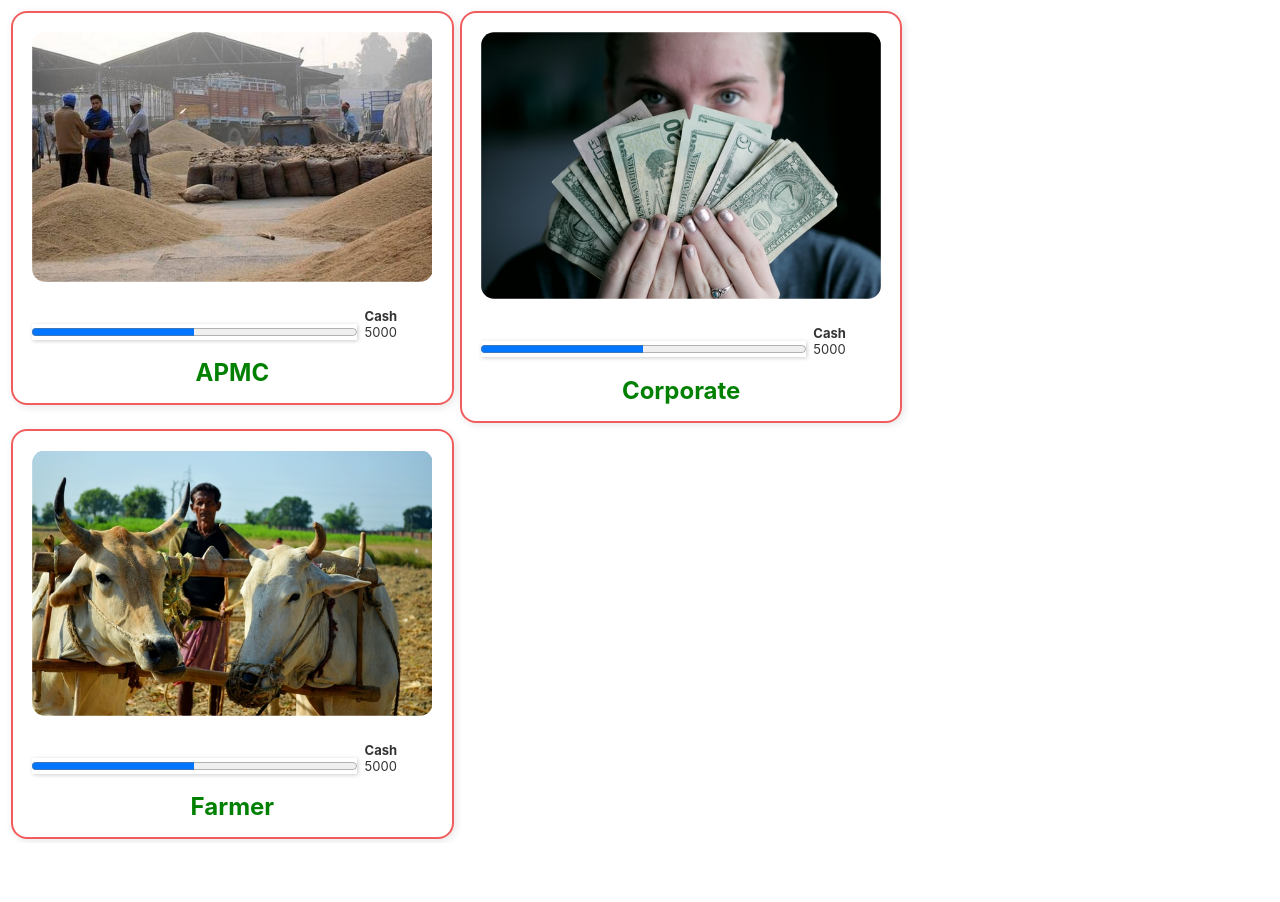
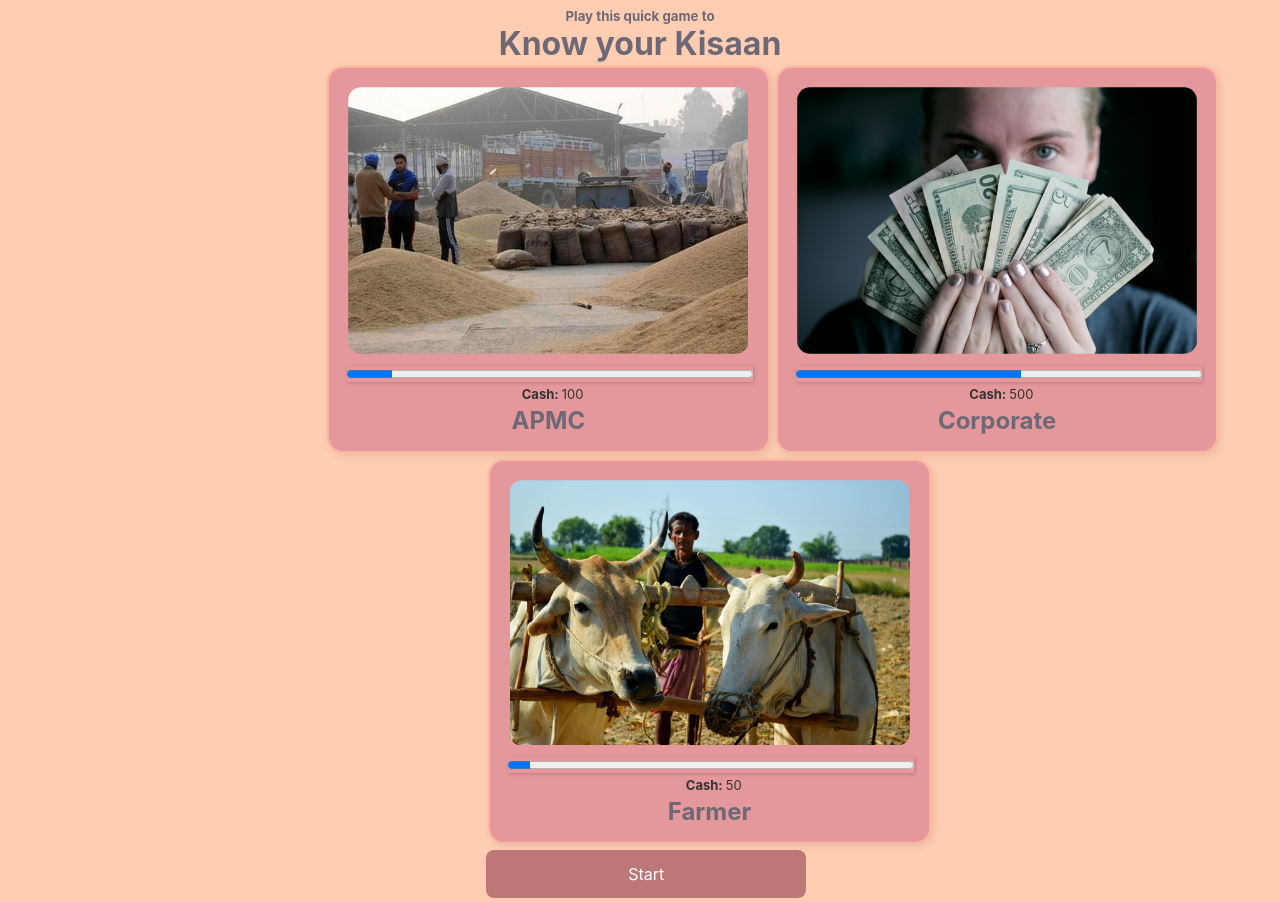
Before and after one commit to tarunbatra/know-your-kisaan, a Svelte app: page / in a window 1280 px wide. Before the commit the page ends 843 px from the top, so only its background shows below. Built offline with nearby package versions, Linux system fonts and the light colour scheme.

Commit message:
UI improvements

```diff
--- a/package.json
+++ b/package.json
@@ -4,7 +4,7 @@
   "scripts": {
     "build": "rollup -c",
     "dev": "rollup -c -w",
-    "start": "sirv public",
+    "start": "sirv public --host",
     "lint": "eslint src",
     "lint:fix": "eslint src --fix"
   },
--- a/public/global.css
+++ b/public/global.css
@@ -5,6 +5,7 @@ html, body {
 }
 
 body {
+	background-color: #ffcdb2;
 	color: #333;
 	margin: 0;
 	padding: 8px;
--- a/src/App.svelte
+++ b/src/App.svelte
@@ -1,33 +1,42 @@
 <script>
-	import Farmer from "./components/Farmer.svelte";
-	import APMC from "./components/APMC.svelte";
-	import Corporate from "./components/Corporate.svelte";
-	export let user = { loggedIn: false }
+	import { onMount } from 'svelte';
+	import Market from './models/market';
+	import Farmer from './components/Farmer.svelte';
+	import APMC from './components/APMC.svelte';
+	import Corporate from './components/Corporate.svelte';
+	import Btn from './components/Btn.svelte';
+	let farmer;
+	let apmc;
+	let corporate;
 
-	export function toggle() {
-		user.loggedIn = !user.loggedIn
-	}
+	onMount(async () => {
+	})
 </script>
 
 <main>
+	<h5 class="head">Play this quick game to</h5>
+	<h1 class="head">Know your Kisaan</h1>
 	<div class="container">
 		<div class="list">
 			<div class="apmc">
-				<APMC></APMC>
+				<APMC bind:model={apmc}></APMC>
 			</div>
 			<div class="corporate">
-				<Corporate></Corporate>
+				<Corporate bind:model={corporate}></Corporate>
 			</div>
 		</div>
 		<div class="farmer">
-			<Farmer></Farmer>
+			<Farmer bind:model={farmer}></Farmer>
 		</div>
-
+		<div class="btn">
+			<Btn></Btn>
+		</div>
 	</div>
 </main>
 
 <style>
 	.container {
+		margin-left: auto;
 		display: grid;
 	}
 	.list {
@@ -36,10 +45,33 @@
 	.apmc{
 		grid-row: 1;
 	}
-	.corporate{
+	.corporate {
 		grid-row: 1;
 	}
-	.farmer{
+	.farmer {
 		grid-row: 2;
 	}
+	.btn {
+		grid-row: 3;
+	}
+	.head {
+		display: block;
+		text-align: center;
+		color: #6d6875;
+		margin: 0 auto;
+	}
+	main {
+		display: block;
+	}
+	@media (min-width: 600px) {
+		.container {
+			margin-left: 25%;
+		}
+		.farmer {
+			margin-left: 17%;
+		}
+		.btn {
+			margin-left: -32%;
+		}
+	}
 </style>
--- a/src/components/APMC.svelte
+++ b/src/components/APMC.svelte
@@ -2,7 +2,7 @@
 	import Card from './Card.svelte'
 	import Bidder from '../models/bidder'
   export let name = 'APMC'
-	export let model = new Bidder({ name, cash: 5000 })
+	export let model = new Bidder({ name, cash: 100 })
 	let img = {
 		src: '/images/apmc.jpg',
 		alt: 'APMC premises'
--- /dev/null
+++ b/src/components/Btn.svelte
@@ -0,0 +1,29 @@
+<script>
+  export let text = 'Start'
+  export let disabled = false
+</script>
+
+<button on:click class:disabled={disabled}>{text} </button>
+
+<style>
+  button {
+    display: block;
+    min-width: fit-content;
+    width: 90vw;
+    background-color: #be7777;
+    border: 2px white;
+    border-radius: 0.5em;
+    color: white;
+    margin-top: 0.2em;
+    height: 3em;
+    margin: 0.2em auto;
+  }
+  .disabled {
+    background-color: #ffb5b5;
+  }
+  @media (min-width: 600px) {
+    button {
+      width: 25vw;
+    }
+  }
+</style>
--- a/src/components/Card.svelte
+++ b/src/components/Card.svelte
@@ -1,5 +1,5 @@
 <script>
-	import Cash from './Cash.svelte'
+	import Meter from './Meter.svelte'
 	export let img = {}
 	export let cash = 0
 	export let name = 'Name'
@@ -10,7 +10,7 @@
 		<img src={img.src} alt={img.alt}>
 		<br>
 		<span class="cash">
-			<Cash value={cash} max={10000}></Cash>
+			<Meter name="Cash"value={cash} max={900}></Meter>
 		</span>
 		<h2>{name}</h2>
 	</div>
@@ -23,11 +23,12 @@
 		max-width: max-content;
 		display: flex;
 		flex-wrap: wrap;
-		border: 2px solid rgb(241, 93, 93);
+		border: 2px solid #ffb4a2;
 		border-radius: 1em;
 		box-shadow: 2px 2px 8px rgba(0,0,0,0.1);
 		padding: 1em;
 		margin: 0.2em 0.2em 0.2em 0.2em;
+		background-color: #e5989b;
 	}
 
 	img {
@@ -38,15 +39,15 @@
 		border-radius: 1em;
 		padding: 0.2em;
 	}
-	span {
+	.cash {
 		display: inline-block;
 		width: 100%;
-		padding: 0.2em;
+		padding: 0.1em;
 	}
 	h2 {
 		display: block;
 		text-align: center;
-		color: green;
+		color: #6d6875;
 		margin: 0 auto;
 	}
 </style>
--- a/src/components/Corporate.svelte
+++ b/src/components/Corporate.svelte
@@ -2,7 +2,7 @@
 	import Card from './Card.svelte'
 	import Bidder from '../models/bidder'
   export let name = 'Corporate'
-	export let model = new Bidder({ name, cash: 5000 })
+	export let model = new Bidder({ name, cash: 500 })
 	let img = {
 		src: '/images/corporate.jpg',
 		alt: 'Corporate buiding'
--- a/src/components/Farmer.svelte
+++ b/src/components/Farmer.svelte
@@ -2,7 +2,7 @@
 	import Card from './Card.svelte'
 	import Seller from '../models/seller'
   export let name = 'Farmer'
-	export let model = new Seller({ name, cash: 5000 })
+	export let model = new Seller({ name, cash: 50 })
 	let img = {
 		src: '/images/farmer.jpg',
 		alt: 'A farmer with bullocks'
--- a/src/components/Meter.svelte
+++ b/src/components/Meter.svelte
@@ -5,30 +5,26 @@
 </script>
 
 <div class="meter">
-  <progress min=0 {max} {value}></progress>
+  <progress min=0 {max} {value}></progress><br>
   <p class="label">
-    <strong>{name}</strong><br>{value}
+    <strong>{name}: </strong>{value}
   </p>
 </div>
 
 
 <style>
-  /* progress {
-  } */
   progress {
-    /* transform: rotate(270deg); */
-    /* border-radius: 7px; */
-    width: 80%;
+    width: 100%;
     box-shadow: 1px 1px 4px rgba( 0, 0, 0, 0.2 );
   }
   progress::-webkit-progress-bar {
-    background-color: rgb(97, 97, 107);
+    background-color: #6d6875;
   }
   progress::-webkit-progress-value {
     box-shadow: 1px 1px 5px 3px rgba( 255, 0, 0, 0.8 );
   }
   progress::-moz-progress-bar {
-    background-color: rgb(97, 97, 107);
+    background-color: #6d6875;
   }
   progress::-moz-progress-value {
     box-shadow: 1px 1px 5px 3px rgba( 255, 0, 0, 0.8 );
@@ -36,10 +32,11 @@
 
   .label {
     font-size: small;
-    display: inline-block;
-    width: 10%;
+    display: block;
+    width: 100%;
     padding: 0.2em;
-    margin-right: 0.1em;
+    margin: 0 auto;
+    text-align: center;
   }
   .meter {
     width: 100%;
--- a/src/components/video.svelte
+++ /dev/null
@@ -1,132 +0,0 @@
-<script>
-	// These values are bound to properties of the video
-	let time = 0;
-	let duration;
-	let paused = true;
-
-	let showControls = true;
-	let showControlsTimeout;
-
-	function handleMousemove(e) {
-		// Make the controls visible, but fade out after
-		// 2.5 seconds of inactivity
-		clearTimeout(showControlsTimeout);
-		showControlsTimeout = setTimeout(() => showControls = false, 2500);
-		showControls = true;
-
-		if (!(e.buttons & 1)) return; // mouse not down
-		if (!duration) return; // video not loaded yet
-
-		const { left, right } = this.getBoundingClientRect();
-		time = duration * (e.clientX - left) / (right - left);
-	}
-
-	function handleMousedown(e) {
-		// we can't rely on the built-in click event, because it fires
-		// after a drag — we have to listen for clicks ourselves
-
-		function handleMouseup() {
-			if (paused) e.target.play();
-			else e.target.pause();
-			cancel();
-		}
-
-		function cancel() {
-			e.target.removeEventListener('mouseup', handleMouseup);
-		}
-
-		e.target.addEventListener('mouseup', handleMouseup);
-
-		setTimeout(cancel, 200);
-	}
-
-	function format(seconds) {
-		if (isNaN(seconds)) return '...';
-
-		const minutes = Math.floor(seconds / 60);
-		seconds = Math.floor(seconds % 60);
-		if (seconds < 10) seconds = '0' + seconds;
-
-		return `${minutes}:${seconds}`;
-	}
-</script>
-
-<style>
-	div {
-		position: relative;
-	}
-
-	.controls {
-		position: absolute;
-		top: 0;
-		width: 100%;
-		transition: opacity 1s;
-	}
-
-	.info {
-		display: flex;
-		width: 100%;
-		justify-content: space-between;
-	}
-
-	span {
-		padding: 0.2em 0.5em;
-		color: white;
-		text-shadow: 0 0 8px black;
-		font-size: 1.4em;
-		opacity: 0.7;
-	}
-
-	.time {
-		width: 3em;
-	}
-
-	.time:last-child { text-align: right }
-
-	progress {
-		display: block;
-		width: 100%;
-		height: 10px;
-		-webkit-appearance: none;
-		appearance: none;
-	}
-
-	progress::-webkit-progress-bar {
-		background-color: rgba(0,0,0,0.2);
-	}
-
-	progress::-webkit-progress-value {
-		background-color: rgba(255,255,255,0.6);
-	}
-
-	video {
-		width: 100%;
-	}
-</style>
-
-<h1>Caminandes: Llamigos</h1>
-<p>From <a href="https://cloud.blender.org/open-projects">Blender Open Projects</a>. CC-BY</p>
-
-<div>
-	<video
-		poster="https://sveltejs.github.io/assets/caminandes-llamigos.jpg"
-		src="https://sveltejs.github.io/assets/caminandes-llamigos.mp4"
-		on:mousemove={handleMousemove}
-		on:mousedown={handleMousedown}
-		bind:currentTime={time}
-		bind:duration
-		bind:paused
-	>
-		<track kind="captions">
-	</video>
-
-	<div class="controls" style="opacity: {duration && showControls ? 1 : 0}">
-		<progress value="{(time / duration) || 0}"/>
-
-		<div class="info">
-			<span class="time">{format(time)}</span>
-			<span>click anywhere to {paused ? 'play' : 'pause'} / drag to seek</span>
-			<span class="time">{format(duration)}</span>
-		</div>
-	</div>
-</div>
--- a/src/models/bidder.js
+++ b/src/models/bidder.js
@@ -5,31 +5,39 @@ export default class Bidder {
 		this.expenses = expenses
 		this.minimumPrice = minimumPrice
 		this.margin = margin
+		this.bid = null
 	}
 
 	toString() {
 		return this.name
 	}
 
-	purchase (quantity, price) {
+	purchase () {
 		// Cash is reduced because the the seller
 		// needs to be paid for the purchase
-		this.cash -= price
+		this.cash -= this.bid.price * this.bid.quantity
 		// Cash is increased after selling the product
 		// further for some profit margin
-		this.cash += price + this.margin * quantity
+		this.cash += this.bid.price + this.margin * this.bid.quantity
+		this.bid = null
 	}
 
-	bid (quantity, competingBid=0) {
-		const perUnitCompetingBid = competingBid / quantity
-		const potentialBid = quantity * (perUnitCompetingBid > this.minimumPrice ? perUnitCompetingBid + this.minimumPrice : this.minimumPrice)
-		if (this.cash < this.expenses || this.cash < potentialBid) {
+	bid ({ quantity, unit, product }, competingBid={}) {
+		const potentialBid = competingBid.price > this.minimumPrice ? competingBid.price + this.minimumPrice : this.minimumPrice
+		if (this.cash < this.expenses || this.cash < quantity * potentialBid) {
 			this.bankrupt = true
-			return -1
+			this.bid = null
+		} else {
+			// Bidders have expenses to take part in the market
+			// and for other essentials stuff
+			this.cash -= this.expenses
+			this.bid = {
+				price: potentialBid,
+				quantity,
+				unit,
+				product,
+			}
 		}
-		// Bidders have expenses to take part in the market
-		// and for other essentials stuff
-		this.cash -= this.expenses
-		return potentialBid
+		return this.bid
 	}
 }
```
Also changed, not shown: src/models/market.js (+21 -23 lines), public/images/apmc.jpg.
